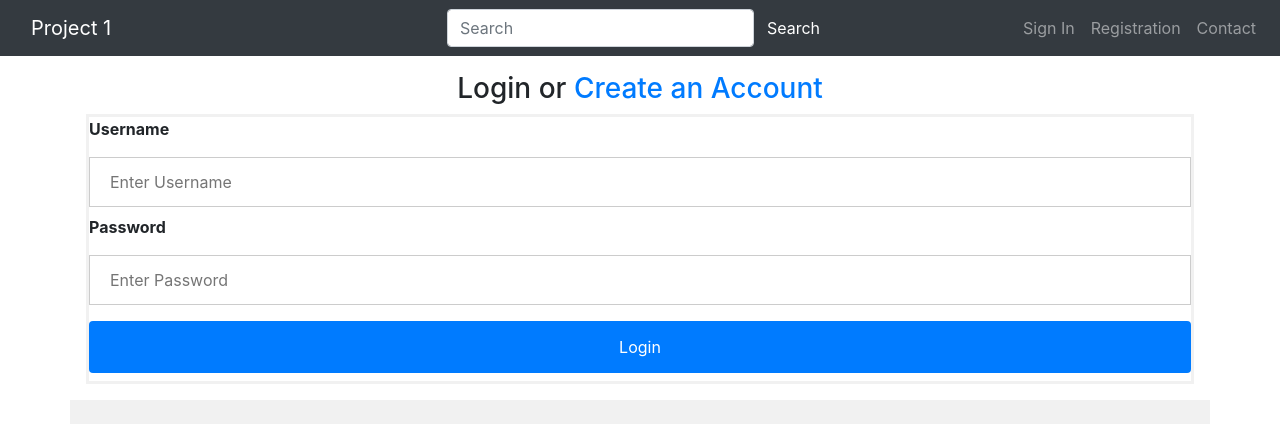
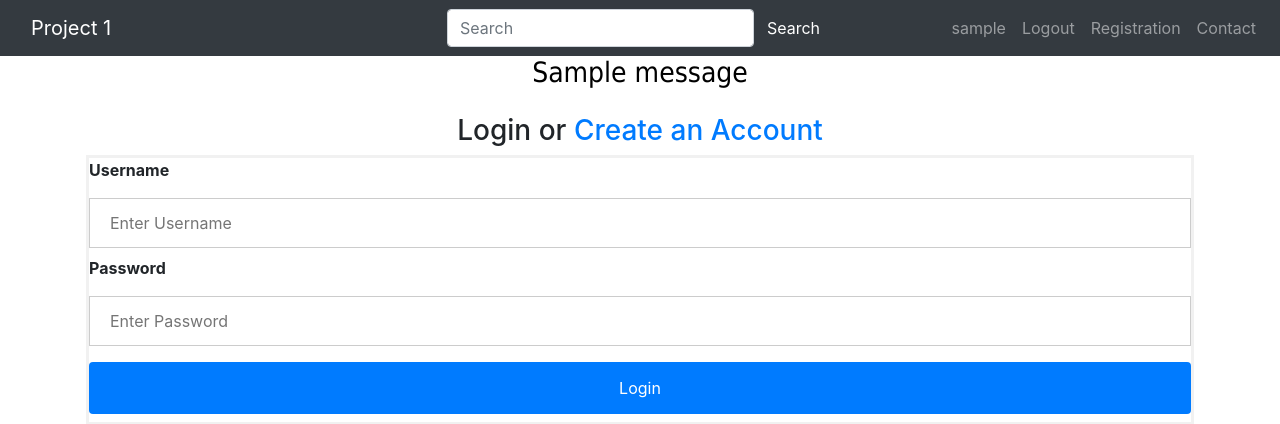
Before and after one commit to auschanh/Book-Reviews, a Flask app: page /login in a window 1280 px wide. Shown: the top 424 px of the page. Run offline with Flask 2, Linux system fonts and the light colour scheme; the visitor is signed in with stand-in values (Sample User, id 1); one stand-in notice (Sample message) is shown; some libraries are stand-ins or nearby versions.

Commit message:
fixed logout flashed messages

```diff
--- a/application.py
+++ b/application.py
@@ -67,7 +67,6 @@ def register():
 @app.route("/login", methods=["GET", "POST"])
 def login():
 
-  session.clear()
   msg = ""
   # accessed when method is POST
   if request.method == "POST":
@@ -75,7 +74,6 @@ def login():
       password = request.form["password"]
 
       if not (username and password):
-          flash("Please enter a username and/or password")
           return render_template("error.html", msg="No username or password entered")
       else:
           username = username.strip().lower()
@@ -98,6 +96,7 @@ def login():
 @app.route("/logout/<username>")
 @authorize
 def logout(username):
+    session.clear()
     session.pop(username, None)
     flash("You are now logged out.")
     return redirect(url_for("login"))
--- a/templates/layout.html
+++ b/templates/layout.html
@@ -18,7 +18,7 @@
         <div class="col-sm-4">
         <ul class="navbar-nav">
             <li class="nav-item">
-            <a class="navbar-brand" style="color: white" href="./">Project 1</a>
+            <a class="navbar-brand" style="color: white" href="../">Project 1</a>
             </li>
         </ul>
         </div>
@@ -40,7 +40,7 @@
                 <a class="nav-link" href="../register">Registration</a>
                 </li>
                 <li class="nav-item">
-                <a class="nav-link" href="contact">Contact</a>
+                <a class="nav-link" href="../contact">Contact</a>
                 </li>
 
         {% else %}
@@ -52,7 +52,7 @@
             <a class="nav-link" href="../register">Registration</a>
             </li>
             <li class="nav-item">
-            <a class="nav-link" href="contact">Contact</a>
+            <a class="nav-link" href="../contact">Contact</a>
             </li>
             {% endif %}
         </ul>
--- a/templates/login.html
+++ b/templates/login.html
@@ -3,6 +3,13 @@
     login
 {% endblock %}
 {% block content %}
+{% with messages = get_flashed_messages() %}
+        {% if messages %}
+                {% for message in messages %}
+                <h3 style="font-family: tahoma; color: black; text-align:  center;"> {{ message }} </h3>
+                {% endfor %}
+        {% endif %}
+{% endwith %}
 <div class="container">
     <h3 style="text-align: center;"> Login or <a href="register"> Create an Account </a></h3>
     <form action="/login" method="POST">
```
